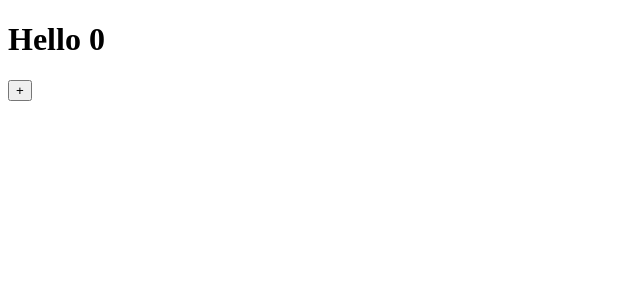
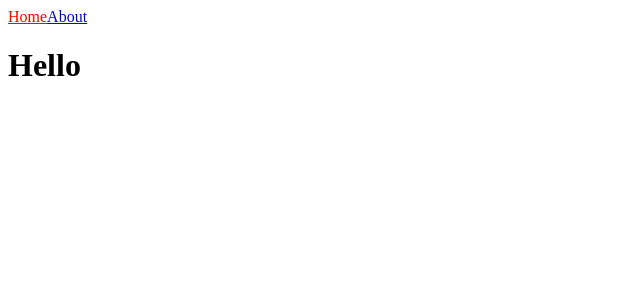
Before and after one commit to widrns15/nextjs-intro, a Next.js app: page / in a window 1280 px wide. Shown: the top 300 px of the page, without its empty margins (0-640 px from the left). Built offline with nearby package versions, Linux system fonts and the light colour scheme.

Commit message:
🥽 test: Routing 설정해보기

```diff
--- /dev/null
+++ b/components/NavBar.js
@@ -0,0 +1,28 @@
+import Link from "next/link";
+import { useRouter } from "next/router";
+
+export default function NavBar() {
+  const router = useRouter();
+  return (
+    <nav>
+      <Link
+        href="/"
+        style={{ color: router.pathname === "/" ? "red" : "blue" }}
+      >
+        Home
+      </Link>
+      <Link
+        href="/about"
+        style={{ color: router.pathname === "/about" ? "red" : "blue" }}
+      >
+        About
+      </Link>
+    </nav>
+  );
+}
+
+// 최신 버전은 이렇게도 사용 가능!
+// import { usePathname } from 'next/navigation'
+// const pathname = usePathname()
+
+// <Link href="/" style={{ color: pathname === '/' ? 'red' : 'blue' }} >
--- a/pages/index.js
+++ b/pages/index.js
@@ -1,11 +1,10 @@
-import { useState } from "react";
+import NavBar from "@/components/NavBar";
 
 export default function Home() {
-  const [counter, setCounter] = useState(0);
   return (
     <div>
-      <h1>Hello {counter}</h1>
-      <button onClick={() => setCounter((prev) => prev + 1)}>+</button>
+      <NavBar />
+      <h1>Hello</h1>
     </div>
   );
 }
```
Also changed, not shown: pages/about.js (+8 -1 lines).
